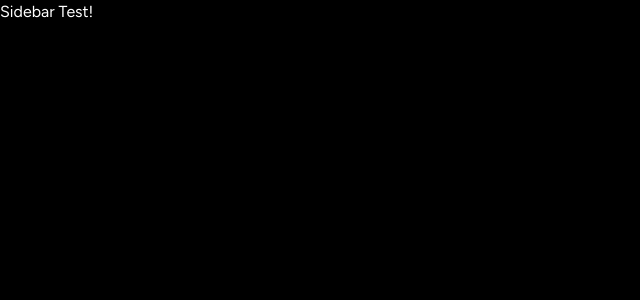
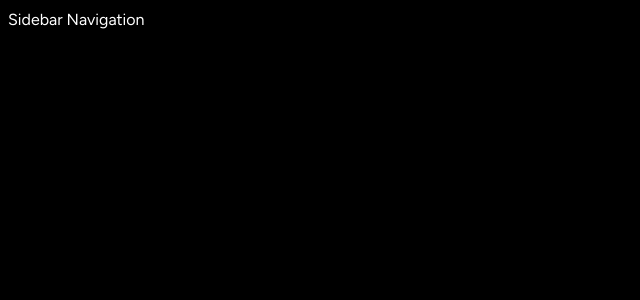
Before and after one commit to Legitshadows/spotify-clone, a Next.js app: page / in a window 1280 px wide. Shown: the top 300 px of the page, without its empty margins (0-640 px from the left). Built offline with nearby package versions, Linux system fonts and the light colour scheme.

Commit message:
added box and a new install

```diff
--- /dev/null
+++ b/components/Box.tsx
@@ -0,0 +1,16 @@
+interface BoxProps {
+    children: React.ReactNode;
+    className?: string;
+}
+const Box: React.FC<BoxProps> = ({
+    children,
+    className
+}) => {
+    return (
+        <div>
+            {children}
+        </div>
+    );
+}
+
+export default Box;
--- a/components/Sidebar.tsx
+++ b/components/Sidebar.tsx
@@ -5,6 +5,7 @@ import path from "path";
 import { useMemo } from "react";
 import { HiHome } from "react-icons/hi";
 import { BiSearch } from "react-icons/bi";
+import Box from "./Box";
 
 interface SidebarProps {
     children: React.ReactNode;
@@ -31,8 +32,23 @@ const Sidebar: React.FC<SidebarProps> = ({
     ], [pathname]);
 
     return (
-        <div>
-            Sidebar Test!
+        <div className="flex h-full">
+            <div
+            className="hidden
+            md:flex
+            flex-col
+            gap-y-2
+            bg-black
+            h-full
+            w-[300px]
+            p-2
+            "
+            >
+                <Box>
+                    Sidebar Navigation
+                </Box>
+
+            </div>
         </div>
     );
 }
--- a/package.json
+++ b/package.json
@@ -12,7 +12,8 @@
     "next": "14.0.2",
     "react": "^18",
     "react-dom": "^18",
-    "react-icons": "^4.11.0"
+    "react-icons": "^4.11.0",
+    "tailwind-merge": "^2.0.0"
   },
   "devDependencies": {
     "@types/node": "^20",
```
Also changed, not shown: 1 other file (tests, documents, lock files or other folders).
